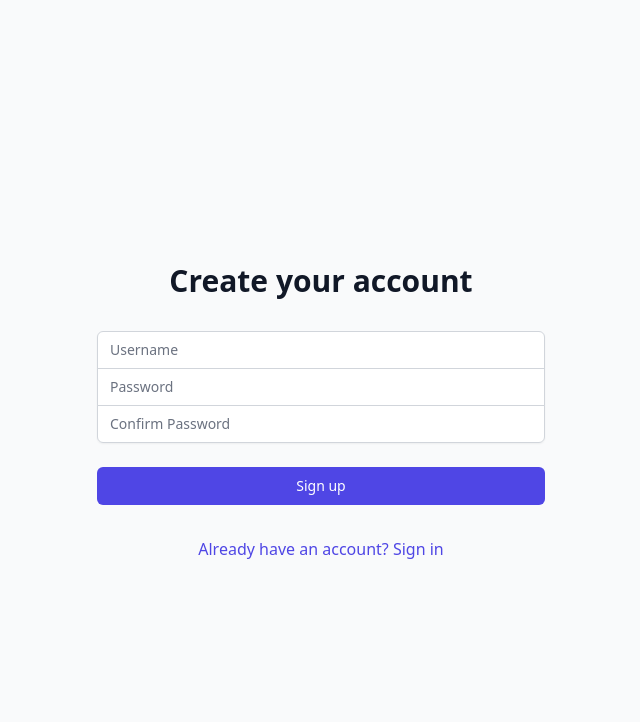
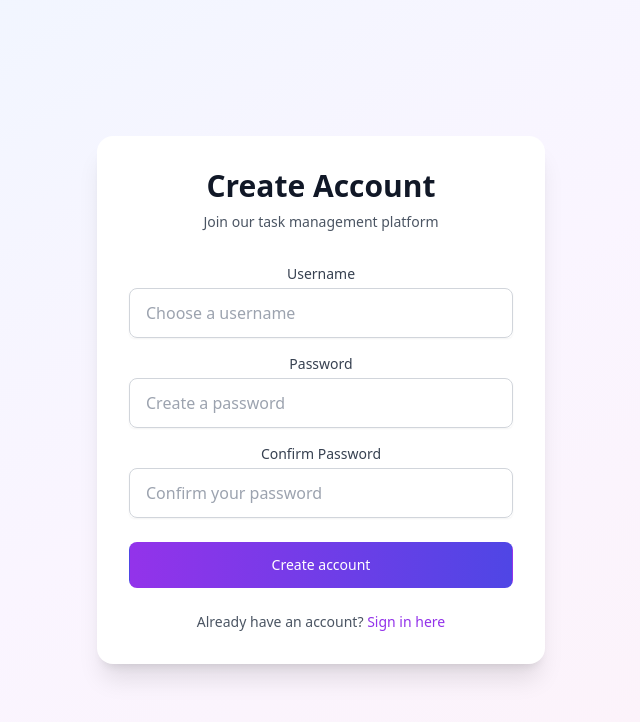
Before and after one commit to hmhngx/task-manager-app, a React (Create React App) app in the folder task-manager-frontend/: page /register in a window 1280 px wide. Shown: the top 722 px of the page, without its empty margins (319-959 px from the left). Built offline with nearby package versions, Linux system fonts and the light colour scheme; no server answers.

Commit message:
style: polish register page UI

```diff
--- a/task-manager-frontend/src/pages/auth/Register.tsx
+++ b/task-manager-frontend/src/pages/auth/Register.tsx
@@ -1,13 +1,15 @@
 import React, { useState } from 'react';
 import { useNavigate, Link } from 'react-router-dom';
-import { registerUser } from '../../services/authService';
+import { useAuth } from '../../contexts/AuthContext';
 
 const Register: React.FC = () => {
   const [username, setUsername] = useState('');
   const [password, setPassword] = useState('');
   const [confirmPassword, setConfirmPassword] = useState('');
   const [error, setError] = useState('');
+  const [isLoading, setIsLoading] = useState(false);
   const navigate = useNavigate();
+  const { register } = useAuth();
 
   const handleSubmit = async (e: React.FormEvent) => {
     e.preventDefault();
@@ -15,75 +17,121 @@ const Register: React.FC = () => {
       setError('Passwords do not match');
       return;
     }
+    setIsLoading(true);
     try {
-      await registerUser(username, password);
-      navigate('/login');
+      await register(username, password);
+      navigate('/dashboard');
     } catch (err) {
-      setError('Registration failed. Please try again.');
+      setError('Registration failed. Username might be taken.');
+    } finally {
+      setIsLoading(false);
     }
   };
 
   return (
-    <div className="min-h-screen flex items-center justify-center bg-gray-50 py-12 px-4 sm:px-6 lg:px-8">
-      <div className="max-w-md w-full space-y-8">
-        <div>
-          <h2 className="mt-6 text-center text-3xl font-extrabold text-gray-900">
-            Create your account
-          </h2>
+    <div className="min-h-screen flex items-center justify-center bg-gradient-to-br from-blue-50 via-purple-50 to-pink-50">
+      <div className="w-full max-w-md p-8 space-y-8 bg-white rounded-2xl shadow-xl transform transition-all hover:scale-[1.02]">
+        <div className="text-center">
+          <h2 className="text-3xl font-extrabold text-gray-900 mb-2">Create Account</h2>
+          <p className="text-sm text-gray-600">Join our task management platform</p>
         </div>
-        <form className="mt-8 space-y-6" onSubmit={handleSubmit}>
+
         {error && (
-            <div className="rounded-md bg-red-50 p-4">
-              <div className="text-sm text-red-700">{error}</div>
+          <div className="bg-red-50 border-l-4 border-red-500 p-4 rounded-md">
+            <div className="flex">
+              <div className="flex-shrink-0">
+                <svg className="h-5 w-5 text-red-500" viewBox="0 0 20 20" fill="currentColor">
+                  <path fillRule="evenodd" d="M10 18a8 8 0 100-16 8 8 0 000 16zM8.707 7.293a1 1 0 00-1.414 1.414L8.586 10l-1.293 1.293a1 1 0 101.414 1.414L10 11.414l1.293 1.293a1 1 0 001.414-1.414L11.414 10l1.293-1.293a1 1 0 00-1.414-1.414L10 8.586 8.707 7.293z" clipRule="evenodd" />
+                </svg>
+              </div>
+              <div className="ml-3">
+                <p className="text-sm text-red-700">{error}</p>
+              </div>
+            </div>
           </div>
         )}
-          <div className="rounded-md shadow-sm -space-y-px">
+
+        <form onSubmit={handleSubmit} className="mt-8 space-y-6">
+          <div className="space-y-4">
             <div>
+              <label htmlFor="username" className="block text-sm font-medium text-gray-700">
+                Username
+              </label>
+              <div className="mt-1 relative rounded-md shadow-sm">
                 <input
+                  id="username"
                   type="text"
+                  value={username}
+                  onChange={e => setUsername(e.target.value)}
+                  className="appearance-none relative block w-full px-4 py-3 border border-gray-300 rounded-lg placeholder-gray-400 focus:outline-none focus:ring-2 focus:ring-purple-500 focus:border-transparent transition-all"
+                  placeholder="Choose a username"
                   required
-                className="appearance-none rounded-none relative block w-full px-3 py-2 border border-gray-300 placeholder-gray-500 text-gray-900 rounded-t-md focus:outline-none focus:ring-indigo-500 focus:border-indigo-500 focus:z-10 sm:text-sm"
-                placeholder="Username"
-                value={username}
-                onChange={(e) => setUsername(e.target.value)}
                 />
               </div>
+            </div>
+
             <div>
+              <label htmlFor="password" className="block text-sm font-medium text-gray-700">
+                Password
+              </label>
+              <div className="mt-1 relative rounded-md shadow-sm">
                 <input
+                  id="password"
                   type="password"
+                  value={password}
+                  onChange={e => setPassword(e.target.value)}
+                  className="appearance-none relative block w-full px-4 py-3 border border-gray-300 rounded-lg placeholder-gray-400 focus:outline-none focus:ring-2 focus:ring-purple-500 focus:border-transparent transition-all"
+                  placeholder="Create a password"
                   required
-                className="appearance-none rounded-none relative block w-full px-3 py-2 border border-gray-300 placeholder-gray-500 text-gray-900 focus:outline-none focus:ring-indigo-500 focus:border-indigo-500 focus:z-10 sm:text-sm"
-                placeholder="Password"
-                value={password}
-                onChange={(e) => setPassword(e.target.value)}
                 />
               </div>
+            </div>
+
             <div>
+              <label htmlFor="confirmPassword" className="block text-sm font-medium text-gray-700">
+                Confirm Password
+              </label>
+              <div className="mt-1 relative rounded-md shadow-sm">
                 <input
+                  id="confirmPassword"
                   type="password"
+                  value={confirmPassword}
+                  onChange={e => setConfirmPassword(e.target.value)}
+                  className="appearance-none relative block w-full px-4 py-3 border border-gray-300 rounded-lg placeholder-gray-400 focus:outline-none focus:ring-2 focus:ring-purple-500 focus:border-transparent transition-all"
+                  placeholder="Confirm your password"
                   required
-                className="appearance-none rounded-none relative block w-full px-3 py-2 border border-gray-300 placeholder-gray-500 text-gray-900 rounded-b-md focus:outline-none focus:ring-indigo-500 focus:border-indigo-500 focus:z-10 sm:text-sm"
-                placeholder="Confirm Password"
-                value={confirmPassword}
-                onChange={(e) => setConfirmPassword(e.target.value)}
                 />
+              </div>
             </div>
           </div>
 
           <div>
             <button
               type="submit"
-              className="group relative w-full flex justify-center py-2 px-4 border border-transparent text-sm font-medium rounded-md text-white bg-indigo-600 hover:bg-indigo-700 focus:outline-none focus:ring-2 focus:ring-offset-2 focus:ring-indigo-500"
+              disabled={isLoading}
+              className={`group relative w-full flex justify-center py-3 px-4 border border-transparent text-sm font-medium rounded-lg text-white bg-gradient-to-r from-purple-600 to-indigo-600 hover:from-purple-700 hover:to-indigo-700 focus:outline-none focus:ring-2 focus:ring-offset-2 focus:ring-purple-500 transform transition-all hover:scale-[1.02] active:scale-[0.98] ${
+                isLoading ? 'opacity-75 cursor-not-allowed' : ''
+              }`}
             >
-              Sign up
+              {isLoading ? (
+                <svg className="animate-spin -ml-1 mr-3 h-5 w-5 text-white" xmlns="http://www.w3.org/2000/svg" fill="none" viewBox="0 0 24 24">
+                  <circle className="opacity-25" cx="12" cy="12" r="10" stroke="currentColor" strokeWidth="4"></circle>
+                  <path className="opacity-75" fill="currentColor" d="M4 12a8 8 0 018-8V0C5.373 0 0 5.373 0 12h4zm2 5.291A7.962 7.962 0 014 12H0c0 3.042 1.135 5.824 3 7.938l3-2.647z"></path>
+                </svg>
+              ) : null}
+              {isLoading ? 'Creating account...' : 'Create account'}
             </button>
           </div>
+
+          <div className="text-center">
+            <p className="text-sm text-gray-600">
+              Already have an account?{' '}
+              <Link to="/login" className="font-medium text-purple-600 hover:text-purple-500 transition-colors">
+                Sign in here
+              </Link>
+            </p>
+          </div>
         </form>
-        <div className="text-center">
-          <Link to="/login" className="text-indigo-600 hover:text-indigo-500">
-            Already have an account? Sign in
-          </Link>
-        </div>
       </div>
     </div>
   );
```
Lines whose indentation alone changed are shown as unchanged.
